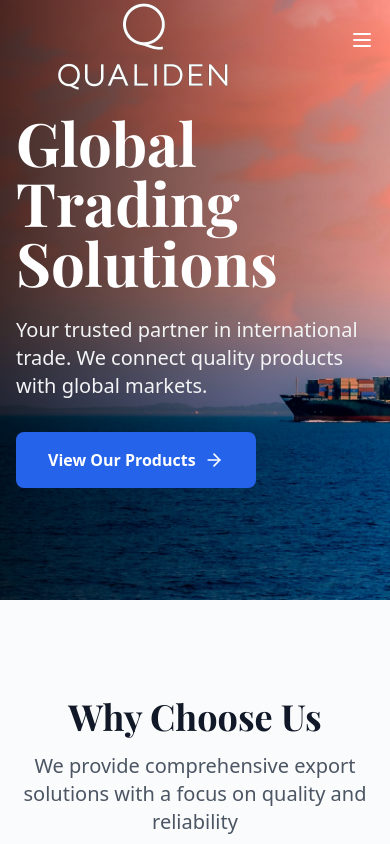
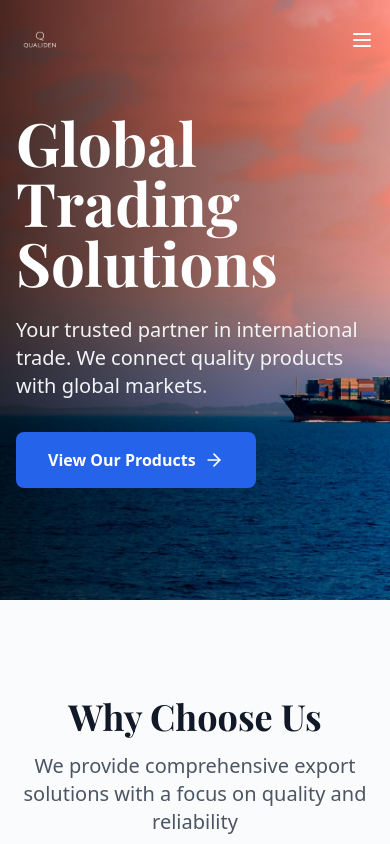
Before and after one commit to nicolesarvasicosta/site-qualiden, a React (Vite) app: page / in a window 390 px wide. Shown: the top 844 px of the page. Built offline with nearby package versions, Linux system fonts and the light colour scheme; no server answers.

Commit message:
fix logo image in mobile

```diff
--- a/src/components/Navbar.tsx
+++ b/src/components/Navbar.tsx
@@ -26,7 +26,7 @@ const Navbar = () => {
               <img
                 src="/logo_inteiro.png"
                 alt="Qualiden Logo"
-                className="h-64 mt-4 object-contain sm:h-40" // Increased height for an even larger logo
+                className="h-12 sm:h-16 md:h-24 lg:h-28 object-contain" // Adjusted height for different screen sizes
               />
             </Link>
           </div>
```
